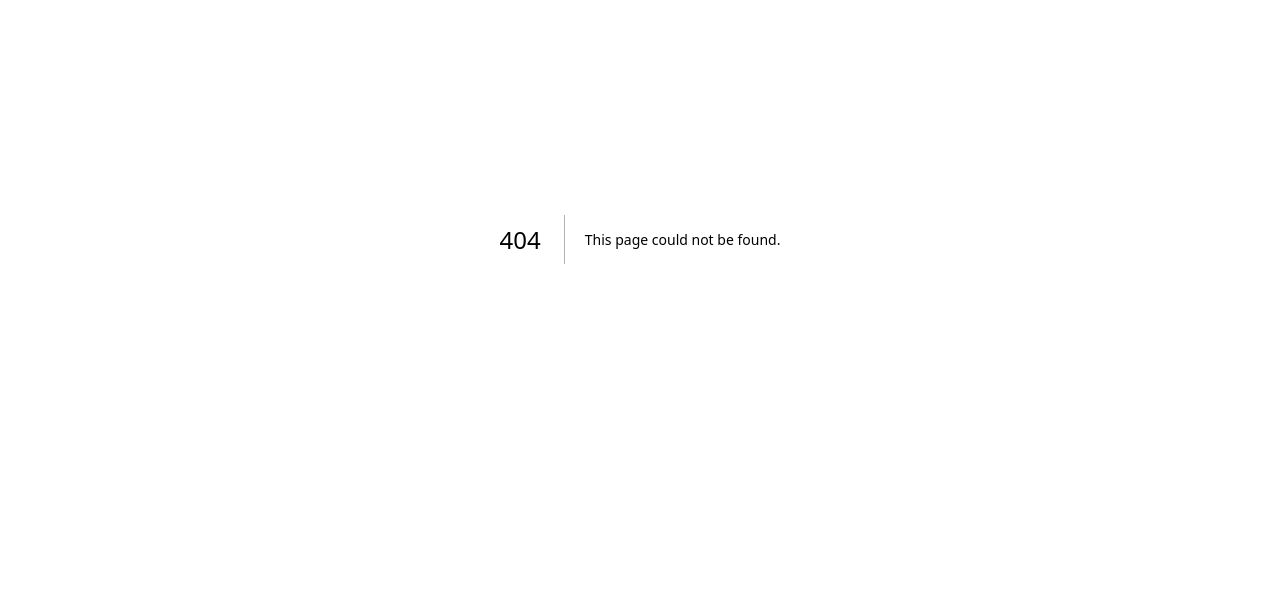
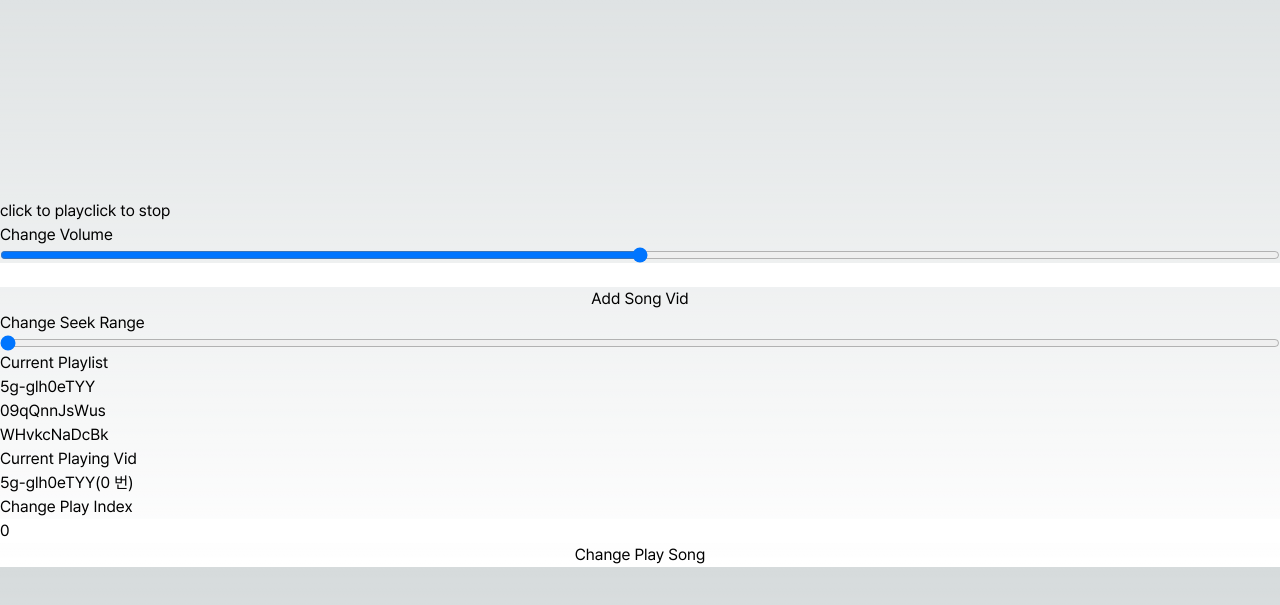
Before and after one commit to EmoHiphopSeason2/mz2mo-client, a Next.js app: page /test in a window 1280 px wide. Before the commit this address had no page. Shown: the part 161-766 px from the top of the page. Built offline with nearby package versions, Linux system fonts and the light colour scheme.

Commit message:
test: 테스트 용 Youtube Player 컴포넌트 추가

```diff
--- /dev/null
+++ b/src/app/test/page.tsx
@@ -0,0 +1,16 @@
+'use client';
+
+import dynamic from 'next/dynamic';
+
+import { useEffect, useState } from 'react';
+
+const YoutubePlayerWrapper = dynamic(() => import('@/components/youtube-player'), {
+  ssr: false,
+});
+
+export default function TestPage() {
+  const [isRendered, setIsRendered] = useState(false);
+  useEffect(() => setIsRendered(true), []);
+
+  return isRendered ? <YoutubePlayerWrapper /> : null;
+}
--- a/src/components/youtube-player/YoutubePlayer.tsx
+++ b/src/components/youtube-player/YoutubePlayer.tsx
@@ -1,38 +1,60 @@
 'use client';
 
-import { useRef, useState } from 'react';
+import { useAtomValue, useSetAtom } from 'jotai';
+import { useEffect, useRef, useState } from 'react';
+import ReactPlayer from 'react-player/youtube';
 
 import { controlCurrentPlayingAtom } from '@/stores/youtube-controller';
 import youtubeControllerAtom from '@/stores/youtube-controller/stores';
-import { useAtomValue, useSetAtom } from 'jotai';
-import YouTubePlayer from 'react-player/youtube';
 
 const YoutubePlayer = () => {
-  const youtubePlayerRef = useRef<YouTubePlayer | null>(null);
+  const playerRef = useRef<ReactPlayer | null>(null);
+  const [isPlayerReady, setIsPlayerReady] = useState(false);
+  const setCurrentPlayingIndex = useSetAtom(controlCurrentPlayingAtom);
   const { isPlaying, loopState, volume, playList, currentPlayingIndex } =
     useAtomValue(youtubeControllerAtom);
 
-  const setCurrentPlayingIndex = useSetAtom(controlCurrentPlayingAtom);
+  const currentPlayingUrl = `https://www.youtube.com/watch?v=${playList[currentPlayingIndex]}`;
+  const isLoop = loopState === 'once' && !!playList.length;
 
-  const currentPlayingUrl = `https://www.youtube.com/watch?v=${playList[currentPlayingIndex]}`;
-  const isLoop = loopState !== 'none' && !!playList.length;
-  const onEnd = () => {
+  const onEnded = () => {
+    console.log('trigger');
     if (loopState === 'all')
       setCurrentPlayingIndex({
         index: (currentPlayingIndex + 1) % playList.length,
       });
   };
 
+  const onReady = () => {
+    setIsPlayerReady(true);
+  };
+
+  useEffect(() => {
+    const playerInstance = playerRef.current?.getInternalPlayer();
+    if (!playerInstance) return;
+
+    // NOTICE : 재생 상태, 볼륨 수준에 따라 player DOM을 제어하기 위한 로직
+    isPlaying ? playerInstance.playVideo() : playerInstance.pauseVideo();
+  }, [isPlayerReady, isPlaying, volume]);
+
   return (
-    <YouTubePlayer
-      light
+    <ReactPlayer
       loop={isLoop}
-      style={{ display: 'none' }}
-      ref={youtubePlayerRef}
+      ref={(elm) => {
+        playerRef.current = elm;
+      }}
       url={currentPlayingUrl}
       volume={volume}
       playing={isPlaying}
-      onEnd={onEnd}
+      controls
+      onEnded={onEnded}
+      onReady={onReady}
+      onProgress={() => {
+          const currentTime = Math.floor(Number(playerRef.current?.getCurrentTime()));
+          const wholeTime = Math.floor(Number(playerRef.current?.getDuration()));
+          console.log(`${currentTime} / ${wholeTime} (${(currentTime / wholeTime * 100).toFixed(2)}%)`)
+        }
+      }
     />
   );
 };
--- /dev/null
+++ b/src/components/youtube-player/YoutubePlayerWrapper.tsx
@@ -0,0 +1,128 @@
+'use client';
+
+import { useState } from 'react';
+
+import { useAtom, useSetAtom } from 'jotai';
+import ReactPlayer from 'react-player/youtube';
+
+import {
+  controlCurrentPlayingAtom,
+  controlPlayingStateAtom,
+  controlPlaylistAtom,
+  controlVolumeAtom,
+} from '@/stores/youtube-controller';
+
+import YoutubePlayer from './YoutubePlayer';
+
+const YoutubePlayerWrapper = () => {
+  const [songVid, setSongVid] = useState('');
+  const [playIndex, setPlayIndex] = useState(0);
+  const [currentDuration, setCurrentDuration] = useState(0);
+
+  const setPlayingState = useSetAtom(controlPlayingStateAtom);
+  const [playList, setPlayList] = useAtom(controlPlaylistAtom);
+  const [currentPlayingIndex, setCurrentPlayingIndex] = useAtom(
+    controlCurrentPlayingAtom,
+  );
+  const [volume, setVolume] = useAtom(controlVolumeAtom);
+
+  const clickPlay = () => {
+    setPlayingState({ action: 'start' });
+  };
+
+  const stopPlay = () => {
+    setPlayingState({ action: 'stop' });
+  };
+
+  const handleVolumeRange = (e: React.ChangeEvent<HTMLInputElement>) => {
+    setVolume({ volume: Number(e.target.value) });
+  };
+
+  const handleVidInput = (e: React.ChangeEvent<HTMLInputElement>) => {
+    setSongVid(e.target.value);
+  };
+
+  const handlePlayIndexInput = (e: React.ChangeEvent<HTMLInputElement>) => {
+    if (Number.isNaN(e.target.value)) return;
+    setPlayIndex(Number(e.target.value));
+  };
+
+  const handleDurationRange = (e: React.ChangeEvent<HTMLInputElement>) => {
+    setCurrentDuration(Number(e.target.value));
+  };
+
+  const addNewSongVidInput = () => {
+    const newSongUrl = `https://www.youtube.com/watch?v=${songVid}`;
+    const isValidUrl = ReactPlayer.canPlay(newSongUrl);
+
+    if (isValidUrl) {
+      setPlayList({ action: 'add', songVid });
+      setSongVid('');
+    }
+  };
+
+  const applyPlayingIndex = () => {
+    if (playIndex < 0 || playIndex >= playList.length) return;
+    setCurrentPlayingIndex({ index: playIndex });
+  };
+
+  return (
+    <>
+      <YoutubePlayer />
+      <div className="flex flex-col">
+        <div>
+          <button onClick={clickPlay}>click to play</button>
+          <button onClick={stopPlay}>click to stop</button>
+        </div>
+        <div className="flex flex-col">
+          <h5>Change Volume</h5>
+          <input
+            type="range"
+            max={1}
+            min={0}
+            step={0.01}
+            value={volume}
+            onChange={handleVolumeRange}
+          />
+        </div>
+        <div className="flex flex-col">
+          <input value={songVid} onChange={handleVidInput} />
+          <button onClick={addNewSongVidInput}>Add Song Vid</button>
+        </div>
+        <div className="flex flex-col">
+          <h5>Change Seek Range</h5>
+          <input
+            type="range"
+            max={1}
+            min={0}
+            step={0.01}
+            value={currentDuration}
+            onChange={handleDurationRange}
+          />
+        </div>
+        {playList.length > 0 && (
+          <div className="flex flex-col">
+            <h5>Current Playlist</h5>
+            {playList.map((songVid) => (
+              <p key={songVid}>{songVid}</p>
+            ))}
+            <h5>Current Playing Vid</h5>
+            <p>
+              {playList[currentPlayingIndex]}
+              {`(${currentPlayingIndex} 번)`}
+            </p>
+            {playList.length > 1 && (
+              <>
+                <h5>Change Play Index</h5>
+                <input value={playIndex} onChange={handlePlayIndexInput} />
+                <button onClick={applyPlayingIndex}>Change Play Song</button>
+              </>
+            )}
+          </div>
+        )}
+      </div>
+    </>
+  );
+};
+
+export default YoutubePlayerWrapper;
--- a/src/components/youtube-player/index.ts
+++ b/src/components/youtube-player/index.ts
@@ -0,0 +1,3 @@
+import YoutubePlayerWrapper from './YoutubePlayerWrapper';
+
+export default YoutubePlayerWrapper;
--- a/src/stores/youtube-controller/stores.ts
+++ b/src/stores/youtube-controller/stores.ts
@@ -1,11 +1,12 @@
-import { YoutubeControllerType } from '@/types/atom';
 import { atom } from 'jotai';
 
+import { YoutubeControllerType } from '@/types/atom';
+
 const youtubeControllerAtom = atom<YoutubeControllerType>({
-  playList: [],
+  playList: ['5g-glh0eTYY', '09qQnnJsWus', 'WHvkcNaDcBk'],
   currentPlayingIndex: 0,
-  loopState: 'none',
-  isPlaying: true,
+  loopState: 'all',
+  isPlaying: false,
   volume: 0.5,
 });
 
```
